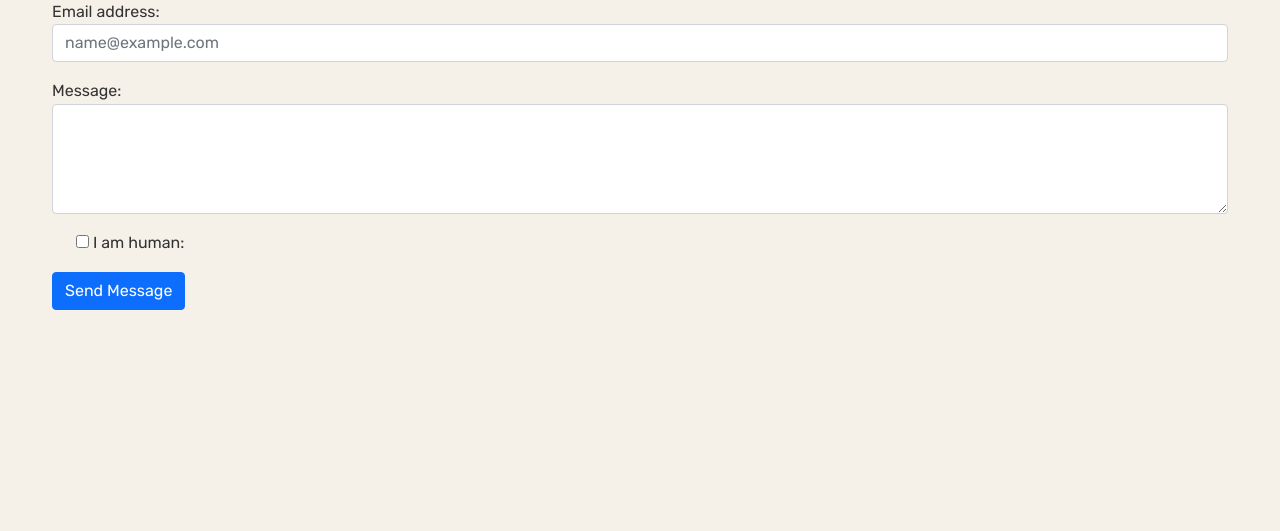
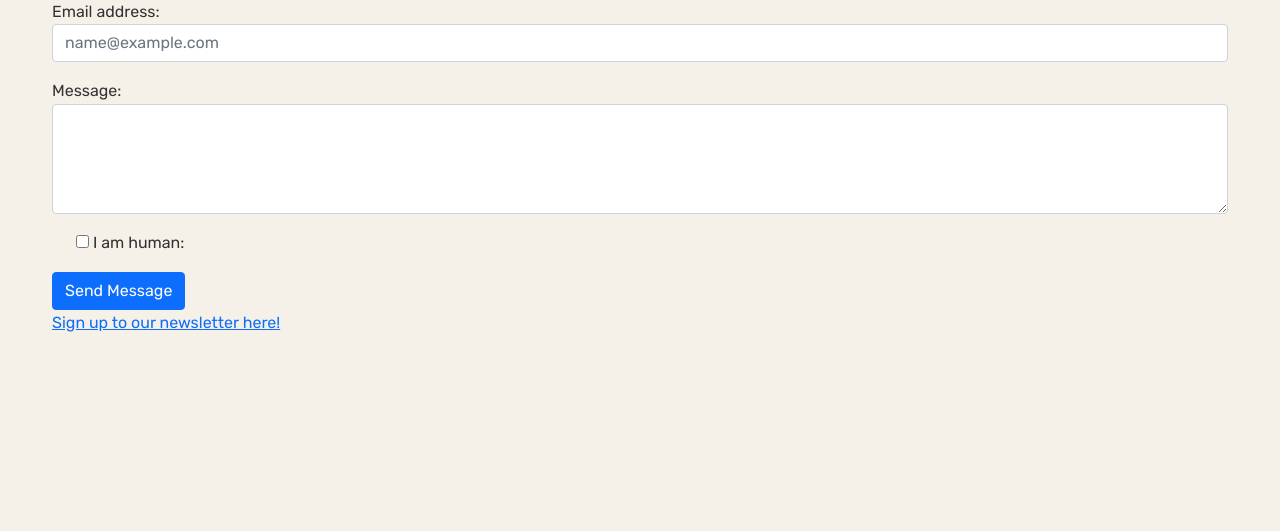
Before and after one commit to HollyT85/ESO2, a Django app: page /contact/ in a window 1280 px wide. Shown: the part 282-813 px from the top of the page. Run offline with Django 5.2, Linux system fonts and the light colour scheme; some libraries are stand-ins or nearby versions; some web fonts are replaced.

Commit message:
added newsletter

```diff
--- a/contact/templates/contact/contact.html
+++ b/contact/templates/contact/contact.html
@@ -43,5 +43,7 @@
         </button>
     </form>
 
+    <p><a href=https://yorkshirefossilfestival.us6.list-manage.com/subscribe?u=2870018868c2dcbae852a54b2&id=94b1661f7a target="_blank"> Sign up to our newsletter here!</a></p>
+
 </div>
 {% endblock %}
```
